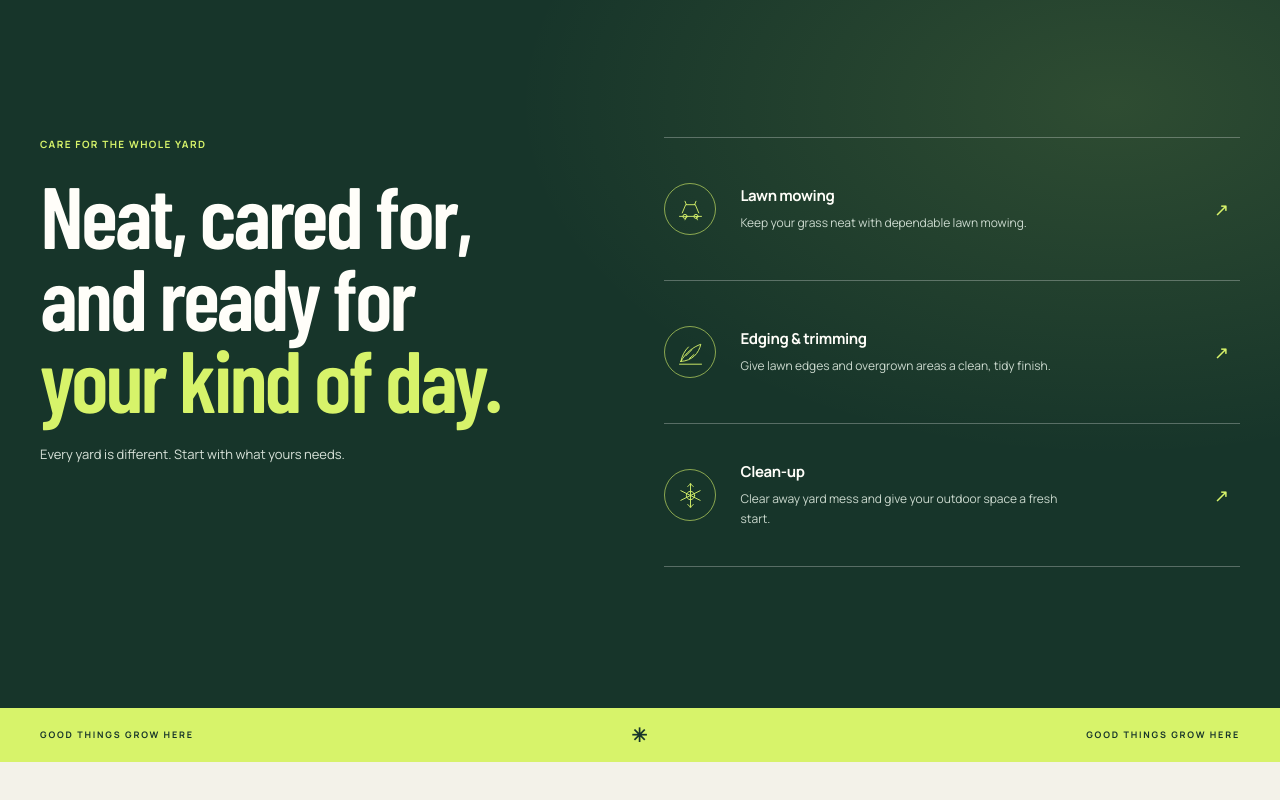
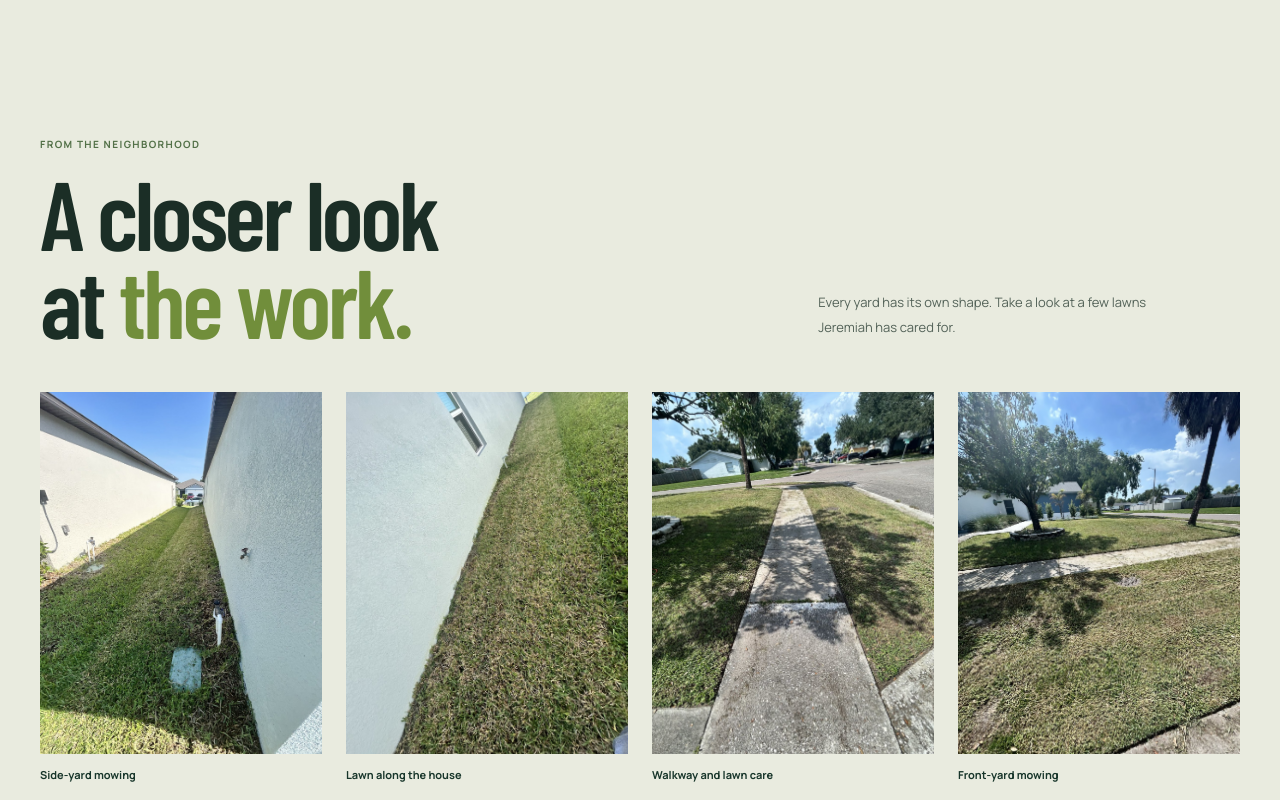
Before and after one commit to lemmers19/jeremiah-lawn-website, a plain HTML site: page index.html in a window 1280 px wide. Shown: the part 1400-2200 px from the top of the page. Drawn offline with nearby package versions, Linux system fonts and the light colour scheme; a web font is replaced by a local one.

Commit message:
Showcase Jeremiah's lawn care work
Co-authored-by: Copilot App <223556219+Copilot@users.noreply.github.com>

```diff
--- a/index.html
+++ b/index.html
@@ -39,6 +39,7 @@ FORM: One-page editorial service story, built directly from the requested brief;
       </button>
 
       <nav class="site-nav" id="site-nav" aria-label="Main navigation">
+        <a href="#work">Our work</a>
         <a href="#care">Lawn care</a>
         <a href="#approach">Our approach</a>
         <a href="#contact">Get in touch</a>
@@ -68,18 +69,17 @@ FORM: One-page editorial service story, built directly from the requested brief;
 
         <figure class="hero-photo">
           <img
-            src="https://images.unsplash.com/photo-1558904541-efa843a96f01?auto=format&amp;fit=crop&amp;w=1400&amp;q=85"
-            alt="Fresh green grass in a sunlit yard"
+            src="assets/work/backyard-lawn.jpg"
+            alt="A backyard lawn stretching along a white privacy fence"
             fetchpriority="high"
           >
           <figcaption class="photo-note">
             <span class="photo-note-icon" aria-hidden="true">✳</span>
-            <span>A yard to come home to</span>
+            <span>A look at Jeremiah's work</span>
           </figcaption>
-          <span class="photo-caption">Illustrative lawn photo</span>
         </figure>
 
-        <a class="scroll-cue" href="#care">
+        <a class="scroll-cue" href="#work">
           <span>Take a look around</span>
           <span aria-hidden="true">↓</span>
         </a>
@@ -97,6 +97,50 @@ FORM: One-page editorial service story, built directly from the requested brief;
             for all of it.
           </p>
           <a class="text-link" href="#care">See how we can help <span aria-hidden="true">↘</span></a>
+        </div>
+      </section>
+
+      <section class="work" id="work" aria-labelledby="work-title">
+        <div class="work-heading section-wrap">
+          <div>
+            <p class="section-label">From the neighborhood</p>
+            <h2 id="work-title">A closer look at <em>the work.</em></h2>
+          </div>
+          <p>Every yard has its own shape. Take a look at a few lawns Jeremiah has cared for.</p>
+        </div>
+        <div class="work-gallery section-wrap">
+          <figure class="work-photo">
+            <img
+              src="assets/work/side-yard-mowing.jpg"
+              alt="Freshly cut grass in a narrow side yard between two homes"
+              loading="lazy"
+            >
+            <figcaption>Side-yard mowing</figcaption>
+          </figure>
+          <figure class="work-photo">
+            <img
+              src="assets/work/lawn-along-house.jpg"
+              alt="Neatly cut lawn running alongside a home's exterior wall"
+              loading="lazy"
+            >
+            <figcaption>Lawn along the house</figcaption>
+          </figure>
+          <figure class="work-photo">
+            <img
+              src="assets/work/front-walkway-lawn.jpg"
+              alt="Lawn and sidewalk leading from a home's front yard to the street"
+              loading="lazy"
+            >
+            <figcaption>Walkway and lawn care</figcaption>
+          </figure>
+          <figure class="work-photo">
+            <img
+              src="assets/work/front-yard-lawn.jpg"
+              alt="Front lawn with established trees beside a residential sidewalk"
+              loading="lazy"
+            >
+            <figcaption>Front-yard mowing</figcaption>
+          </figure>
         </div>
       </section>
 
--- a/styles.css
+++ b/styles.css
@@ -399,6 +399,73 @@ button:focus-visible {
   font-size: 16px;
 }
 
+.work {
+  padding-block: clamp(88px, 11vw, 142px) clamp(96px, 12vw, 152px);
+  background: #e9ebdf;
+}
+
+.work-heading {
+  display: grid;
+  grid-template-columns: 1.1fr 0.7fr;
+  gap: clamp(40px, 9vw, 125px);
+  align-items: end;
+  margin-bottom: 48px;
+}
+
+.work-heading .section-label {
+  margin-bottom: 18px;
+}
+
+.work-heading h2 {
+  max-width: 700px;
+  margin: 0;
+  font-family: var(--display);
+  font-size: clamp(58px, 7.6vw, 100px);
+  font-weight: 600;
+  letter-spacing: -0.035em;
+  line-height: 0.9;
+  text-wrap: balance;
+}
+
+.work-heading h2 em {
+  color: #718e3b;
+  font-style: normal;
+}
+
+.work-heading > p {
+  max-width: 370px;
+  margin: 0 0 5px;
+  color: #536258;
+  font-size: 13px;
+  line-height: 1.9;
+}
+
+.work-gallery {
+  display: grid;
+  grid-template-columns: repeat(4, minmax(0, 1fr));
+  gap: clamp(12px, 2vw, 24px);
+}
+
+.work-photo {
+  min-width: 0;
+  margin: 0;
+}
+
+.work-photo img {
+  display: block;
+  width: 100%;
+  aspect-ratio: 0.78;
+  object-fit: cover;
+  background: #d3d9ca;
+}
+
+.work-photo figcaption {
+  padding-top: 13px;
+  color: var(--pine);
+  font-size: 11px;
+  font-weight: 800;
+}
+
 .care {
   overflow: hidden;
   background:
@@ -722,6 +789,21 @@ button:focus-visible {
     width: calc(100% - 64px);
   }
 
+  .work-heading {
+    grid-template-columns: 1fr 0.75fr;
+    gap: 30px;
+    margin-bottom: 34px;
+  }
+
+  .work-heading h2 {
+    font-size: clamp(56px, 8vw, 76px);
+  }
+
+  .work-gallery {
+    grid-template-columns: repeat(2, minmax(0, 1fr));
+    gap: 26px 18px;
+  }
+
   .intro {
     gap: 55px;
   }
@@ -905,6 +987,38 @@ button:focus-visible {
     font-size: clamp(56px, 12vw, 78px);
   }
 
+  .work {
+    padding-block: 84px 94px;
+  }
+
+  .work-heading {
+    grid-template-columns: 1fr;
+    gap: 19px;
+    margin-bottom: 30px;
+  }
+
+  .work-heading .section-label {
+    margin-bottom: 14px;
+  }
+
+  .work-heading h2 {
+    font-size: clamp(57px, 12vw, 78px);
+  }
+
+  .work-heading > p {
+    max-width: 420px;
+    font-size: 12px;
+  }
+
+  .work-gallery {
+    gap: 23px 13px;
+  }
+
+  .work-photo figcaption {
+    padding-top: 10px;
+    font-size: 10px;
+  }
+
   .intro-copy {
     max-width: 460px;
     padding-left: 4px;
```
Also changed, not shown: assets/work/backyard-lawn.jpg (added), assets/work/front-walkway-lawn.jpg (added), assets/work/front-yard-lawn.jpg (added), assets/work/lawn-along-house.jpg (added), assets/work/side-yard-mowing.jpg (added), 3 other files.
